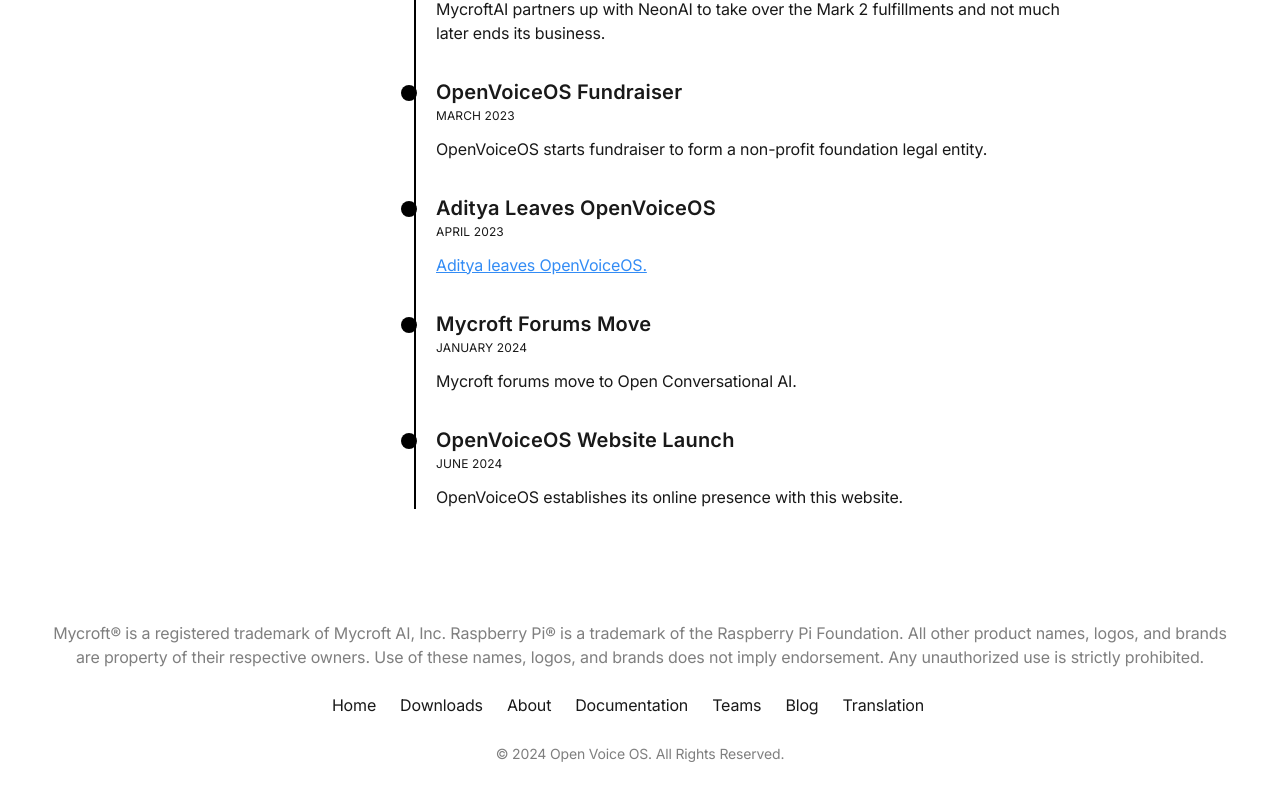
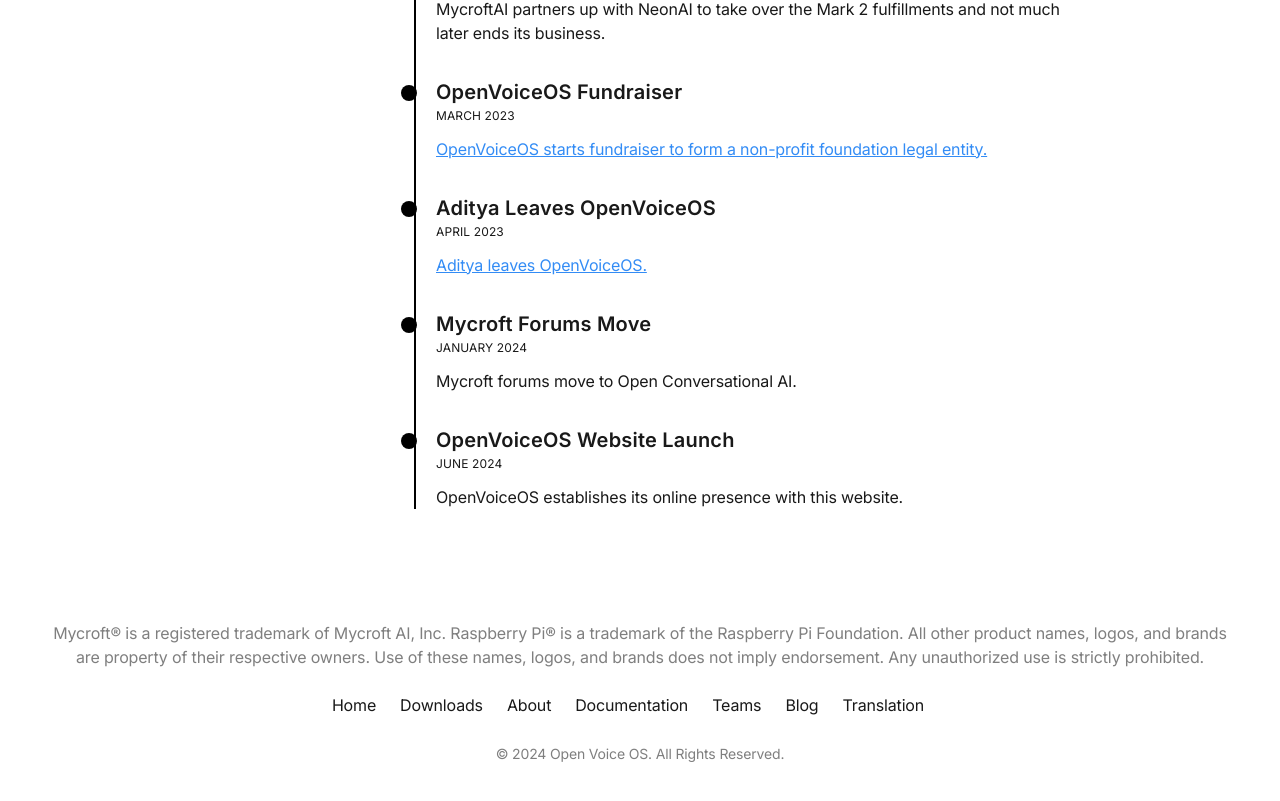
Before and after one commit to OpenVoiceOS/ovos-landing-page, a Next.js app: page /about in a window 1280 px wide. Shown: the part 1870-2671 px from the top of the page. Built offline with nearby package versions, Linux system fonts and the light colour scheme.

Commit message:
add fundraiser details

```diff
--- a/components/timeline.tsx
+++ b/components/timeline.tsx
@@ -1,3 +1,4 @@
+import { link } from 'fs';
 import React from 'react';
 
 function TimelineEvent({ title, date, description, link }: { title: string, date: string, description: string, link?: string }) {
@@ -10,7 +11,7 @@ function TimelineEvent({ title, date, description, link }: { title: string, date
                     {description}
                 </a>
             ) : (
-                <p className="mt-3">{description}</p>
+                <p className="mt-3 dark:text-gray-200">{description}</p>
             )}
         </div>
     );
@@ -79,7 +80,8 @@ export default function Timeline() {
         {
             title: 'OpenVoiceOS Fundraiser',
             date: 'March 2023',
-            description: 'OpenVoiceOS starts fundraiser to form a non-profit foundation legal entity.'
+            description: 'OpenVoiceOS starts fundraiser to form a non-profit foundation legal entity.',
+            link: 'https://www.gofundme.com/f/openvoiceos'
         },
         {
             title: 'Aditya Leaves OpenVoiceOS',
```
